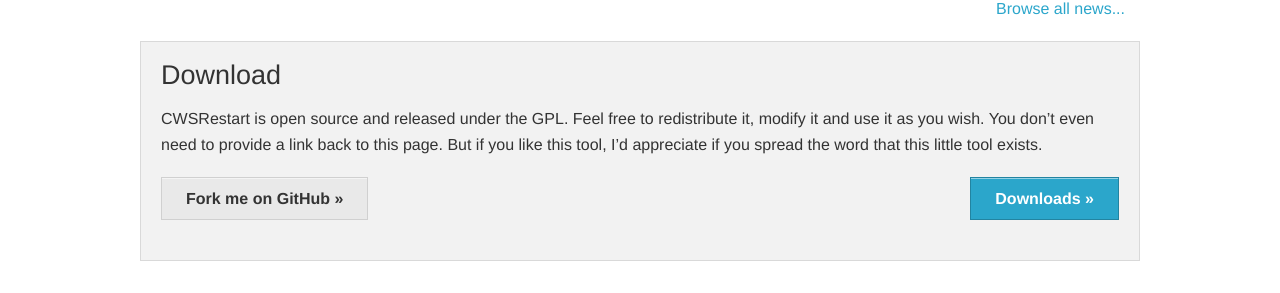
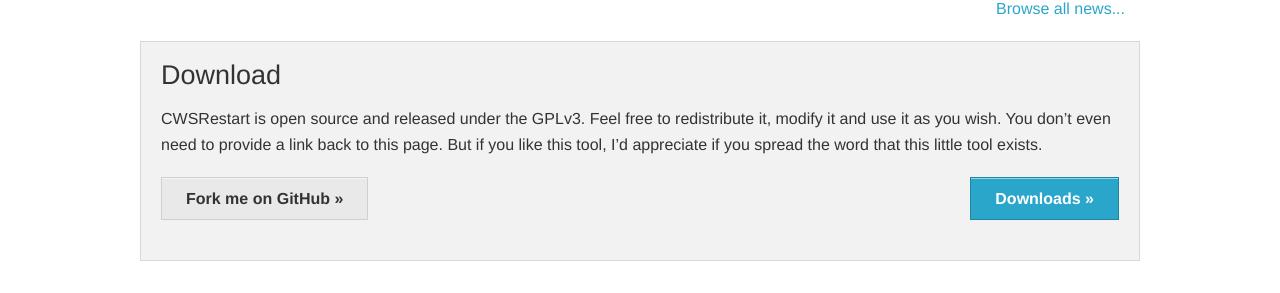
Before and after one commit to ChrisK91/CWSRestart, a Jekyll site: the page built from index.html, in a window 1280 px wide. Shown: the part 669-962 px from the top of the page. Built offline with Jekyll 4.4.1, drawn with Linux system fonts in a browser that asks for light colours.

```diff
--- a/index.html
+++ b/index.html
@@ -37,7 +37,7 @@
 <div class="row">
     <div class="large-12 columns panel">
         <h3>Download</h3>
-    	<p>CWSRestart is open source and released under the GPL. Feel free to redistribute it, modify it and use it as you wish. You don’t even need to provide a link back to this page. But if you like this tool, I’d appreciate if you spread the word that this little tool exists.</p>
+    	<p>CWSRestart is open source and released under the GPLv3. Feel free to redistribute it, modify it and use it as you wish. You don’t even need to provide a link back to this page. But if you like this tool, I’d appreciate if you spread the word that this little tool exists.</p>
     	<a class="button right" href="https://github.com/ChrisK91/CWSRestart/releases" target="_blank">Downloads &raquo;</a> <a href="https://github.com/ChrisK91/CWSRestart/fork" target="_blank" class="button secondary">Fork me on GitHub &raquo;</a>
     </div>
 </div>
```
Also changed, not shown: _layouts/manual.html (+4 -4 lines).
